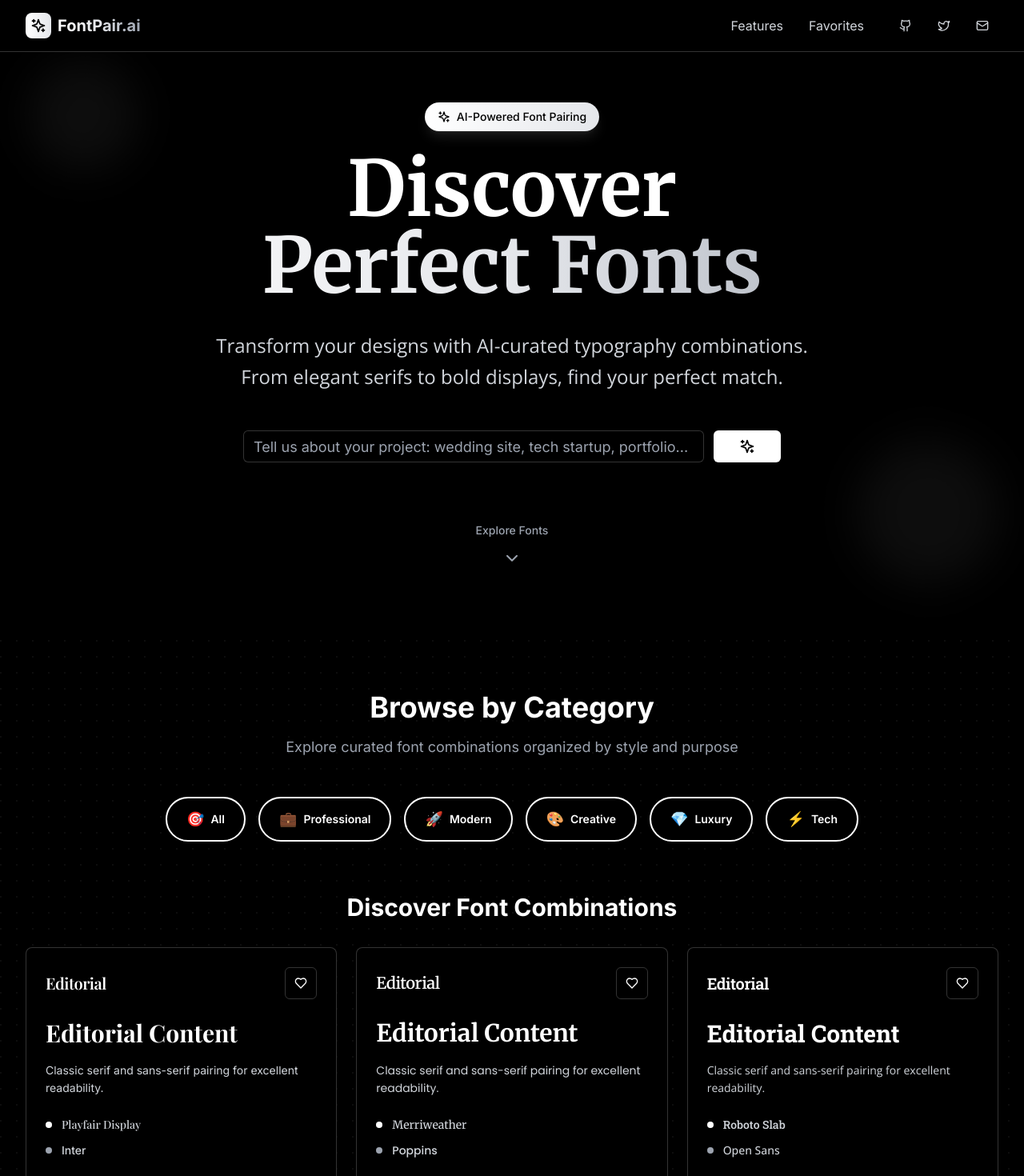
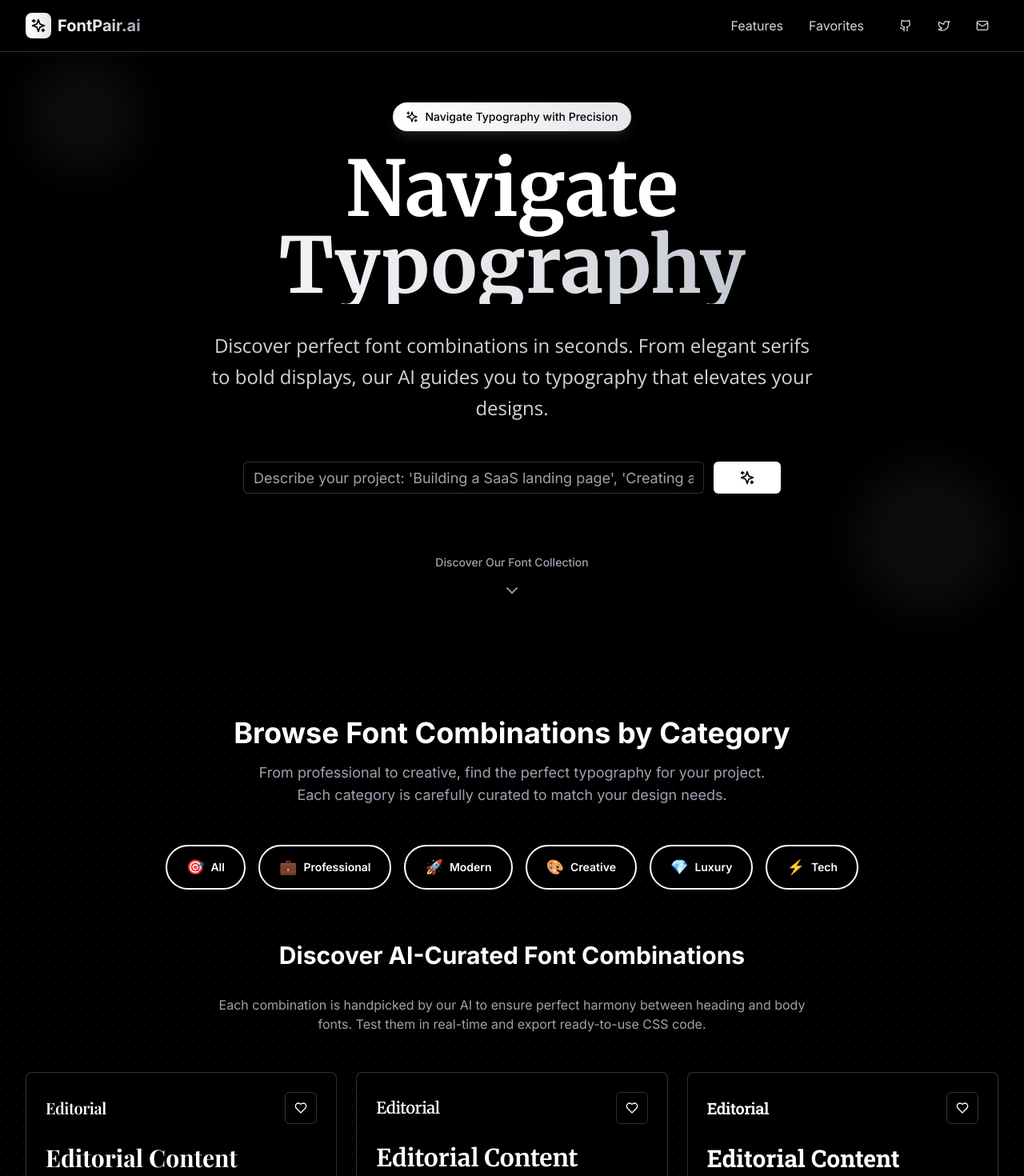
Before and after one commit to NitinSemwal2605/FontPilot.io, a Next.js app: page / in a window 1280 px wide. Shown: the top 1470 px of the page at 80% size. Built offline with nearby package versions, Linux system fonts and the light colour scheme; no server answers; a web font is replaced by a local one.

Commit message:
Content Updations

```diff
--- a/app/page.tsx
+++ b/app/page.tsx
@@ -511,7 +511,7 @@ export default function Home() {
   }
 
   return (
-    <div className="min-h-screen dark-gradient pattern-bg">
+    <main className="min-h-screen dark-gradient pattern-bg">
       <Navigation />
       {/* Hero Section */}
       <motion.div
@@ -559,7 +559,7 @@ export default function Home() {
               className="inline-flex items-center gap-2 bg-gradient-to-r from-white to-gray-200 text-black px-4 py-2 rounded-full text-sm font-medium mb-6 neon-glow"
             >
               <Sparkles className="w-4 h-4" />
-              {heroFonts.heading !== 'Merriweather' ? 'Live Font Preview' : 'AI-Powered Font Pairing'}
+              {heroFonts.heading !== 'Merriweather' ? 'Live Font Preview' : 'Navigate Typography with Precision'}
               {heroFonts.heading !== 'Merriweather' && (
                 <Button
                   variant="ghost"
@@ -584,7 +584,7 @@ export default function Home() {
                 animate={{ opacity: 1, x: 0 }}
                 transition={{ duration: 0.8, delay: 0.3 }}
               >
-                Discover
+                Navigate
               </motion.span>
               <motion.span
                 className="gradient-text block"
@@ -592,7 +592,7 @@ export default function Home() {
                 animate={{ opacity: 1, x: 0 }}
                 transition={{ duration: 0.8, delay: 0.5 }}
               >
-                Perfect Fonts
+                Typography
               </motion.span>
             </motion.h1>
 
@@ -603,8 +603,8 @@ export default function Home() {
               className="text-2xl text-gray-300 max-w-3xl mx-auto mb-12 leading-relaxed"
               style={{ fontFamily: `'${heroFonts.body}', sans-serif` }}
             >
-              Transform your designs with AI-curated typography combinations.
-              From elegant serifs to bold displays, find your perfect match.
+              Discover perfect font combinations in seconds. From elegant serifs to bold displays,
+              our AI guides you to typography that elevates your designs.
             </motion.p>
 
             {/* AI-Powered Search Section */}
@@ -617,7 +617,7 @@ export default function Home() {
 
                              <div className="flex gap-3">
                  <Input
-                   placeholder="Tell us about your project: wedding site, tech startup, portfolio..."
+                   placeholder="Describe your project: 'Building a SaaS landing page', 'Creating a wedding website', 'Designing a tech portfolio'..."
                    value={searchQuery}
                    onChange={(e) => setSearchQuery(e.target.value)}
                    onKeyPress={(e) => e.key === 'Enter' && handleSearch()}
@@ -662,7 +662,7 @@ export default function Home() {
                      }
                    }}
                  >
-                   <span className="text-sm font-medium">Explore Fonts</span>
+                   <span className="text-sm font-medium">Discover Our Font Collection</span>
                    <motion.div
                      animate={{ y: [0, 5, 0] }}
                      transition={{ duration: 1.5, repeat: Infinity, ease: "easeInOut" }}
@@ -684,9 +684,10 @@ export default function Home() {
          className="max-w-7xl mx-auto px-4 sm:px-6 lg:px-8 py-16"
        >
          <div className="text-center mb-12">
-           <h2 className="text-4xl font-bold text-white mb-4">Browse by Category</h2>
+           <h2 className="text-4xl font-bold text-white mb-4">Browse Font Combinations by Category</h2>
            <p className="text-gray-400 text-lg max-w-2xl mx-auto">
-             Explore curated font combinations organized by style and purpose
+             From professional to creative, find the perfect typography for your project.
+             Each category is carefully curated to match your design needs.
            </p>
          </div>
 
@@ -772,7 +773,11 @@ export default function Home() {
            className="max-w-7xl mx-auto px-4 sm:px-6 lg:px-8 pb-20"
            data-section="font-results"
          >
-         <h2 className="text-3xl font-bold text-center mb-8 text-white">Discover Font Combinations</h2>
+         <h2 className="text-3xl font-bold text-center mb-8 text-white">Discover AI-Curated Font Combinations</h2>
+         <p className="text-gray-400 text-center mb-12 max-w-3xl mx-auto">
+           Each combination is handpicked by our AI to ensure perfect harmony between heading and body fonts.
+           Test them in real-time and export ready-to-use CSS code.
+         </p>
 
 
 
@@ -780,7 +785,7 @@ export default function Home() {
            <div className="text-center py-12">
              <div className="inline-flex items-center gap-2 text-white">
                <div className="animate-spin rounded-full h-6 w-6 border-b-2 border-white"></div>
-               Loading fonts from Google Fonts...
+               Loading our curated font collection...
              </div>
            </div>
          )}
@@ -1024,6 +1029,6 @@ export default function Home() {
 
       {/* Footer */}
       <Footer />
-    </div>
+    </main>
   )
 }
```
